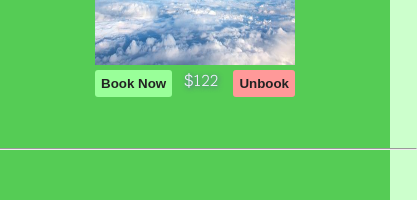
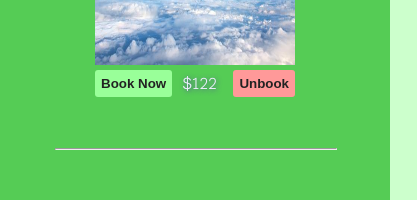
Before and after one commit to tiller1010/redux-vacation, a React (Create React App) app: page / in a window 390 px wide. Shown: the part 518-718 px from the top of the page, 417 px wide, since content can reach past the window. Built offline with nearby package versions, Linux system fonts and the light colour scheme.

Commit message:
fixed some mobile styling

```diff
--- a/src/vacationStyles.css
+++ b/src/vacationStyles.css
@@ -184,7 +184,7 @@ body{
   border-radius: 0 0 0 50%;
 }
 .cost{
-  transform: translateX(5px);
+  transform: translate(10%, 3px);
 }
 #totalCost{
   color:#07a;
@@ -307,8 +307,8 @@ body{
   .lineSeperator{
     display: block;
     position: relative;
-    width:220%;
-    left:-60%;
+    width:140%;
+    left:-20%;
   }
 }
 
```
